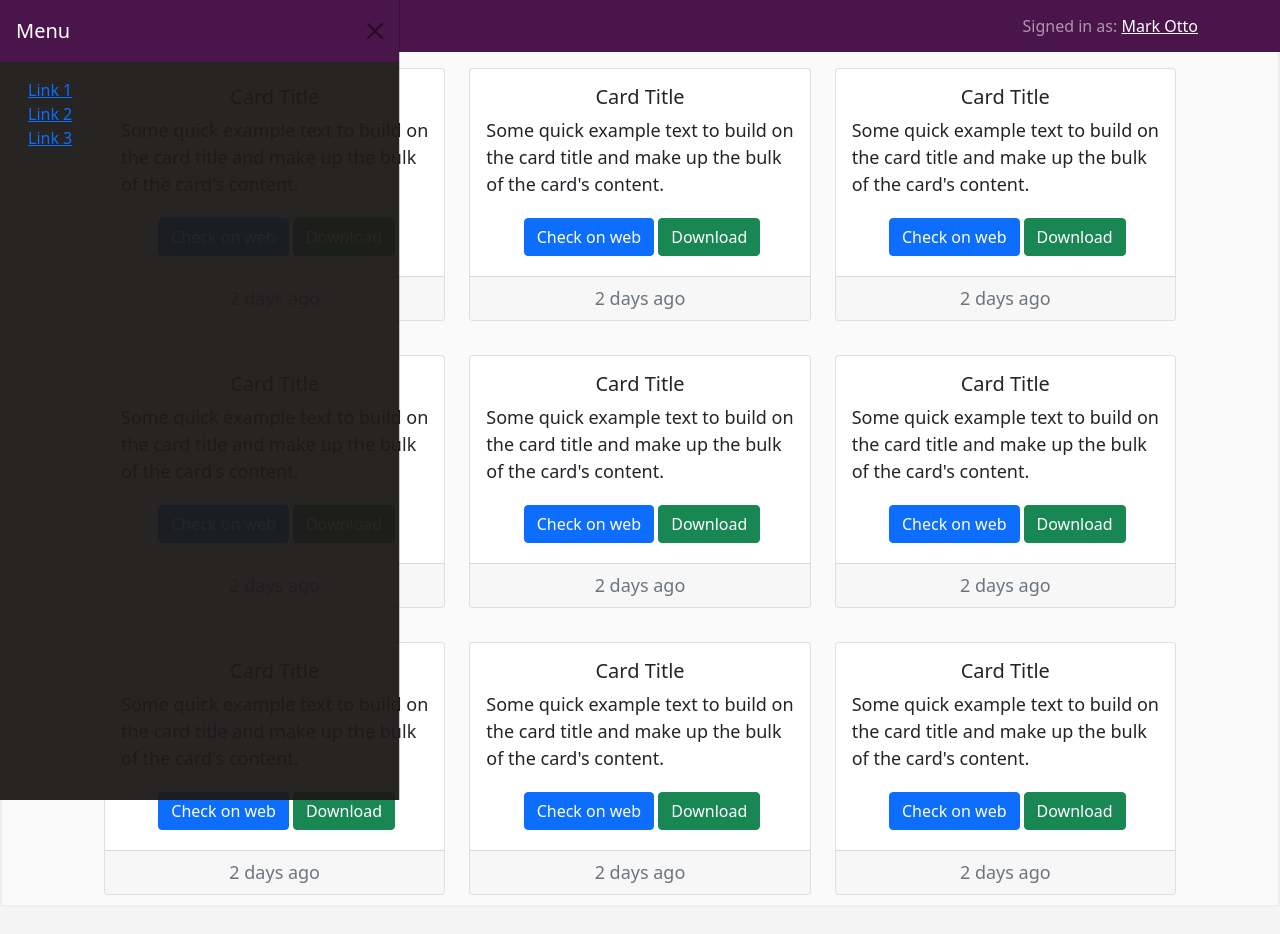
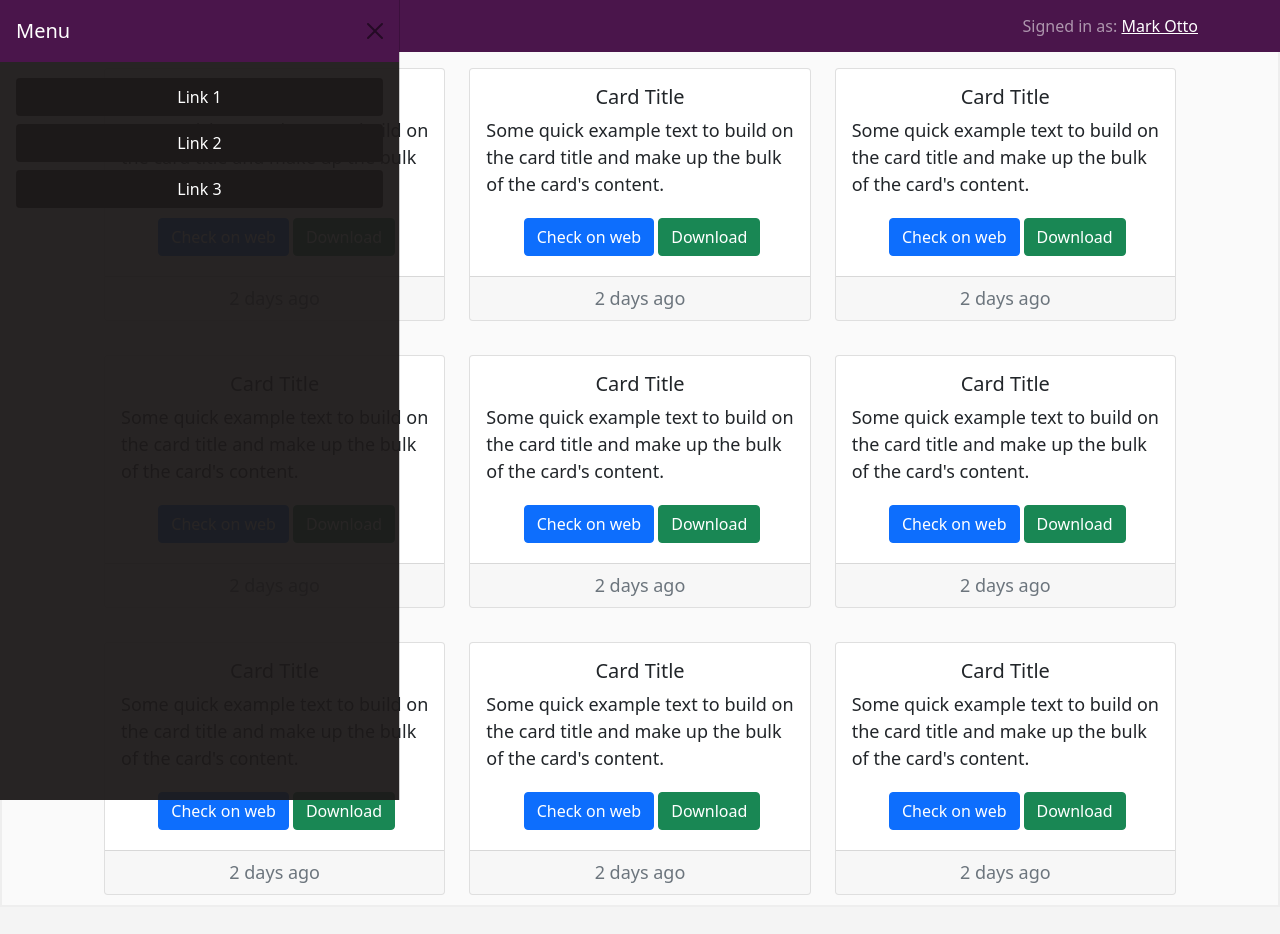
Before and after one commit to joacocruz6/easy_study, a React (Create React App) app: page / in a window 1280 px wide. Both pictures are taken after a click on the button "Menu". Shown: the top 934 px of the page. Built offline with nearby package versions, Linux system fonts and the light colour scheme.

Commit message:
feat(menu): add links navigation item

```diff
--- /dev/null
+++ b/src/components/Navbar/NavigationMenu/NavigationItem/NavigationItem.css
@@ -0,0 +1,20 @@
+.navigation_button {
+	background-color: #1d1a1af3;
+	border-color: #1d1a1af3;
+}
+
+.navigation_button:hover {
+	border-color: #4a154b;
+	background-color: #4a154b;
+	outline: 0.2em solid rgb(20, 100, 30);
+}
+
+.navigation_button:active {
+	border-color: #4a154b;
+	background-color: #4a154b;
+}
+.navigation_button:focus {
+	border-color: #4a154b;
+	background-color: #4a154b;
+	box-shadow: none;
+}
--- a/src/components/Navbar/NavigationMenu/NavigationItem/NavigationItem.jsx
+++ b/src/components/Navbar/NavigationMenu/NavigationItem/NavigationItem.jsx
@@ -1,16 +1,15 @@
 import React from "react";
-import { Col, Container, Row } from "react-bootstrap";
+import { Button } from "react-bootstrap";
+
+import "./NavigationItem.css";
 
 const NavigationItem = (props) => {
 	return (
 		<>
-			<Container>
-				<Row>
-					<Col>
-						<a href={props.link}>{props.text}</a>
-					</Col>
-				</Row>
-			</Container>
+			<Button className="navigation_button" href={props.link}>
+				{" "}
+				{props.text}{" "}
+			</Button>
 		</>
 	);
 };
--- a/src/components/Navbar/NavigationMenu/NavigationMenu.css
+++ b/src/components/Navbar/NavigationMenu/NavigationMenu.css
@@ -16,6 +16,7 @@
 	color: #000000;
 	border-color: #000000;
 	outline-color: #000000;
+	box-shadow: none;
 }
 
 .NavigationHeader {
--- a/src/components/Navbar/NavigationMenu/NavigationMenu.jsx
+++ b/src/components/Navbar/NavigationMenu/NavigationMenu.jsx
@@ -28,9 +28,11 @@ const NavigationMenu = () => {
 					<Offcanvas.Title>Menu</Offcanvas.Title>
 				</Offcanvas.Header>
 				<Offcanvas.Body>
-					<NavigationItem link="#link1" text="Link 1" />
-					<NavigationItem link="#link2" text="Link 2" />
-					<NavigationItem link="#link3" text="Link 3" />
+					<div className="d-grid gap-2">
+						<NavigationItem link="#link1" text="Link 1" />
+						<NavigationItem link="#link2" text="Link 2" />
+						<NavigationItem link="#link3" text="Link 3" />
+					</div>
 				</Offcanvas.Body>
 			</Offcanvas>
 		</>
```
Also changed, not shown: src/components/Navbar/NavigationMenu/NavigationItem/SelectedNavigationItem.jsx (added, +18 -0 lines).
